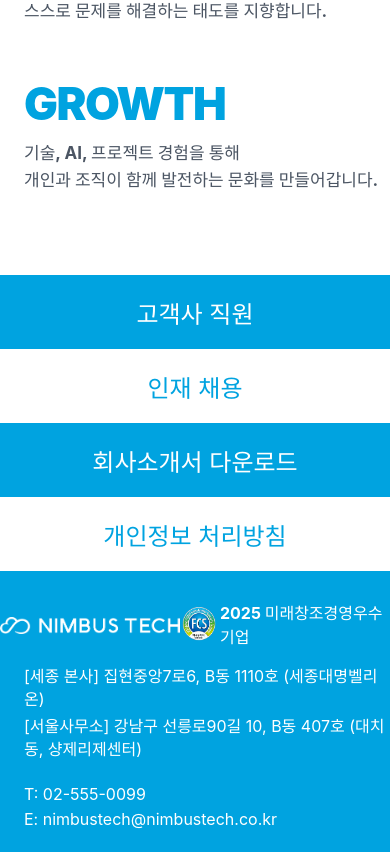
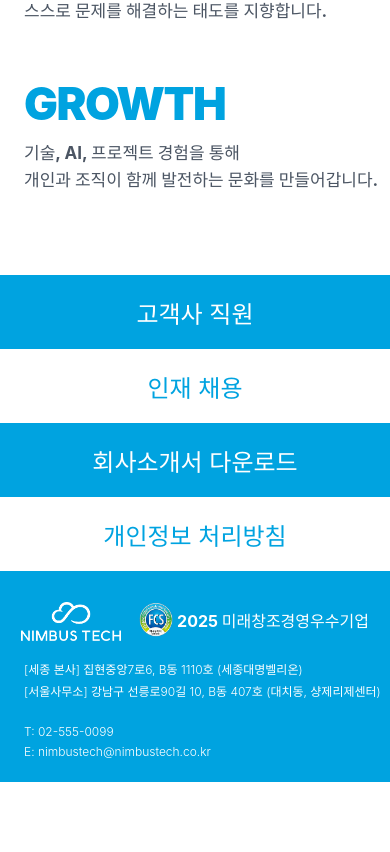
Before and after one commit to onexhana/nimbustech_website, a React (Vite) app: page /contact in a window 390 px wide. Shown: the part 3877-4729 px from the top of the page. After the commit the page ends 4659 px from the top, so only its background shows below. Built offline with nearby package versions, Linux system fonts and the light colour scheme; a web font is replaced by a local one.

Commit message:
feat : 푸터 1차 수정 완료

```diff
--- a/src/components/Contact/ContactSection.tsx
+++ b/src/components/Contact/ContactSection.tsx
@@ -241,7 +241,7 @@ export default function ContactSection() {
                 overflow: 'hidden'
               }}>
                 {isMobile ? (
-                  <div style={{ marginTop: '-51px', marginBottom: '-60px' }}>
+                  <div style={{ marginTop: '-51px', marginBottom: '-70px' }}>
                     <InquiryForm />
                   </div>
                 ) : (
--- a/src/components/common/Footer.tsx
+++ b/src/components/common/Footer.tsx
@@ -55,8 +55,8 @@ export default function Footer() {
           <div className="flex flex-col space-y-4">
             {isMobile ? (
               /* 모바일: 한 줄 로고+뱃지+텍스트 */
-              <div className="flex items-center justify-center space-x-4" style={{ marginTop: '30px' }}>
-                <img src="/logo/logo-white-wide.png" alt="NIMBUS TECH" style={{ width: '180px', height: 'auto' }} />
+              <div className="flex items-center justify-center space-x-8" style={isMobile ? { marginTop: '30px', gap: '1rem' } : { marginTop: '30px' }}>
+                <img src="/logo/logo_white.png" alt="NIMBUS TECH" style={{ width: '100px', height: 'auto' }} />
                 <div className="flex items-center space-x-2 bg-white rounded-full px-3 py-1">
                   <img src="/logo/fcs_logo.png" alt="FCS 배지" style={{ width: '40px', height: 'auto' }} />
                   <span style={{ fontSize: '16px', fontWeight: 'bold', color: '#ffffff' }}>2025 미래창조경영우수기업</span>
@@ -78,13 +78,13 @@ export default function Footer() {
             <div className={`text-left ${isMobile ? '' : 'text-left pl-10'}`} style={isMobile ? { margin: '16px 0', marginLeft: '24px' } : { margin: '0 0 0 48px' }}>
               <div className={`${isMobile ? 'space-y-0' : 'space-y-1'}`} style={{ lineHeight: '1.4' }}>
                 {/* 주소 및 연락처 */}
-                <p style={{ fontSize: isMobile ? '16px' : '18px', color: 'white', margin: '0', marginBottom: isMobile ? '5px' : undefined }}>[세종 본사] 집현중앙7로6, B동 1110호 (세종대명벨리온)</p>
-                <p style={{ fontSize: isMobile ? '16px' : '18px', color: 'white', margin: '0', marginBottom: isMobile ? '15px' : undefined }}>[서울사무소] 강남구 선릉로90길 10, B동 407호 (대치동, 샹제리제센터)</p>
+                <p style={{ fontSize: isMobile ? '12px' : '18px', fontWeight: isMobile ? '300' : undefined, color: 'white', margin: '0', marginTop: isMobile ? '5px' : undefined, marginBottom: isMobile ? '5px' : undefined }}>[세종 본사] 집현중앙7로6, B동 1110호 (세종대명벨리온)</p>
+                <p style={{ fontSize: isMobile ? '12px' : '18px', fontWeight: isMobile ? '300' : undefined, color: 'white', margin: '0', marginBottom: isMobile ? '15px' : undefined }}>[서울사무소] 강남구 선릉로90길 10, B동 407호 (대치동, 샹제리제센터)</p>
                 <div style={{ paddingTop: '8px' }}>
                   <div className={`flex ${isMobile ? 'flex-col items-start' : 'items-center justify-between'}`}>
                     <div className={isMobile ? 'mb-4 text-left' : ''}>
-                      <p style={{ fontSize: isMobile ? '16px' : '18px', color: 'white', margin: '0', marginBottom: isMobile ? '3px' : undefined }}>T: 02-555-0099</p>
-                      <p style={{ fontSize: isMobile ? '16px' : '18px', color: 'white', margin: '0', marginBottom: isMobile ? '5px' : undefined }}>E: nimbustech@nimbustech.co.kr</p>
+                      <p style={{ fontSize: isMobile ? '12px' : '18px', fontWeight: isMobile ? '300' : undefined, color: 'white', margin: '0', marginBottom: isMobile ? '3px' : undefined }}>T: 02-555-0099</p>
+                      <p style={{ fontSize: isMobile ? '12px' : '18px', fontWeight: isMobile ? '300' : undefined, color: 'white', margin: '0', marginBottom: isMobile ? '5px' : undefined }}>E: nimbustech@nimbustech.co.kr</p>
                     </div>
                     {!isMobile && (
                       <div className="flex flex-col ml-8">
```
